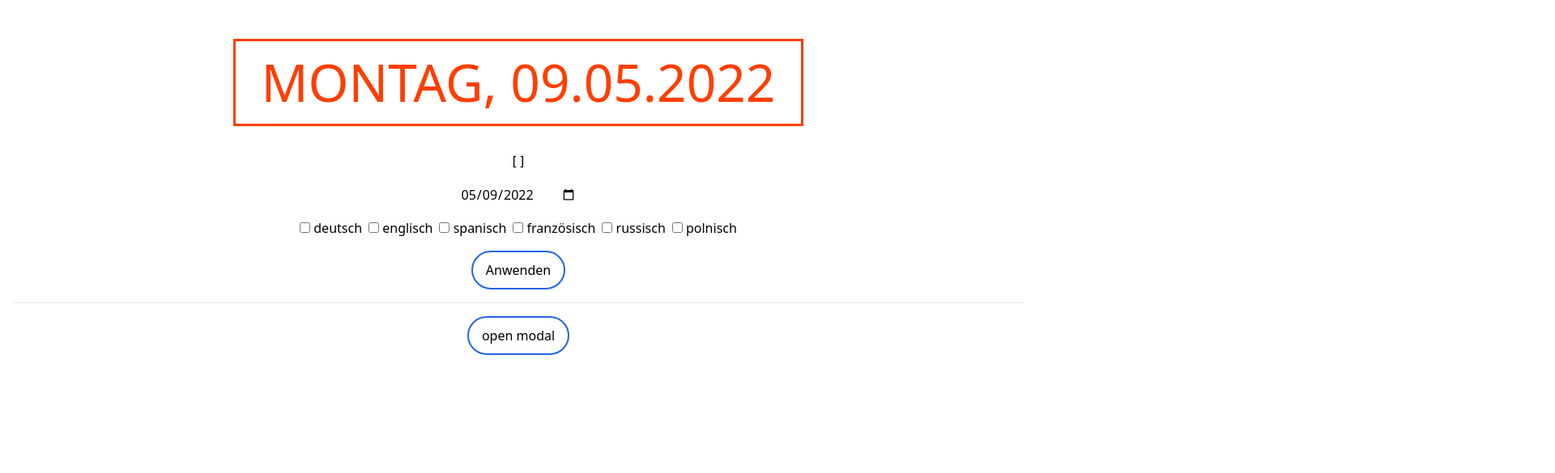
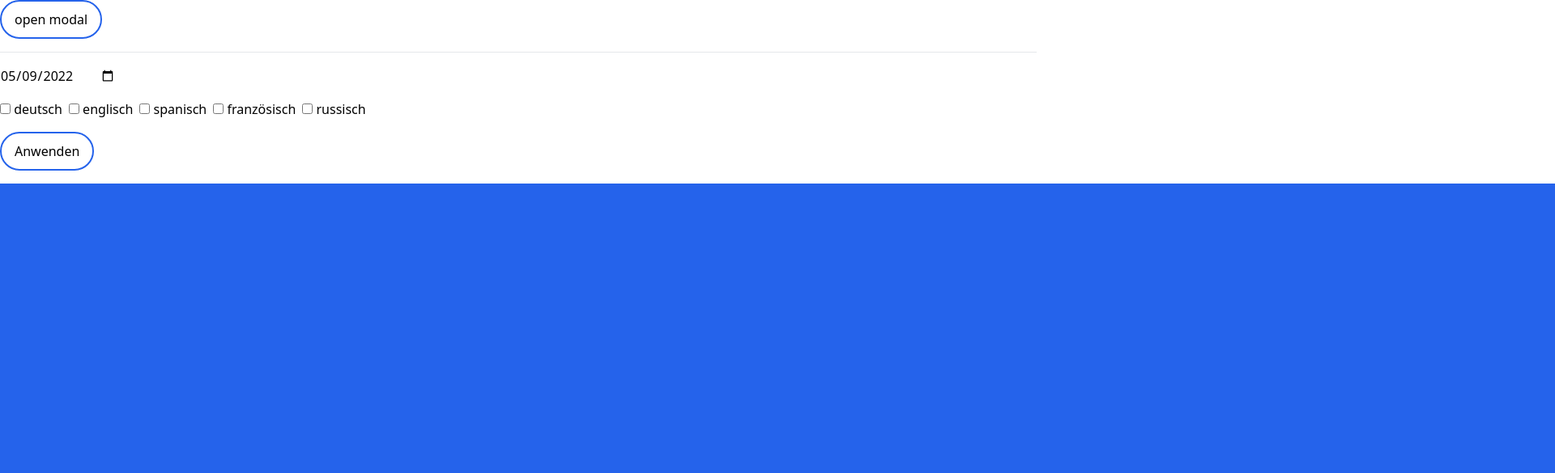
Before and after one commit to cniklas/tmt-video-thumbnails, a Svelte app: page / in a window 1280 px wide. Shown: the top 585 px of the page at 81% size, 1920 px wide, since content can reach past the window. Built offline with nearby package versions, Linux system fonts and the light colour scheme.

Commit message:
setup canvas base layout

```diff
--- a/src/App.svelte
+++ b/src/App.svelte
@@ -1,6 +1,7 @@
 <script>
 	// import logo from './assets/svelte.png'
 	// import Counter from './lib/Counter.svelte'
+	import mockup from './assets/mockup.svg'
 
 	let dialog
 	const showModal = () => {
@@ -16,7 +17,7 @@
 		{ key: 'es-ES', name: 'spanisch', checked: false },
 		{ key: 'fr-FR', name: 'französisch', checked: false },
 		{ key: 'ru-RU', name: 'russisch', checked: false },
-		{ key: 'pl-PL', name: 'polnisch', checked: false },
+		// { key: 'pl-PL', name: 'polnisch', checked: false },
 	]
 
 	const formatDate = (date = null, key = 'de-DE') => {
@@ -44,16 +45,12 @@
 	}
 </script>
 
-<main class="mx-auto p-4 text-center">
-	<!-- <img src={logo} alt="Svelte Logo" class="h-64 w-64" /> -->
-	<h1
-		class="my-8 mx-auto w-fit max-w-[14rem] border-[3px] border-[#ff3e00] py-4 px-8 text-[4rem] font-thin uppercase leading-[1.1] text-[#ff3e00]"
-	>
-		{localeDate}
-	</h1>
+<main>
+	<button type="button" class="h-12 rounded-3xl border-2 border-blue-600 px-4" on:click={showModal}>open modal</button>
+	<hr class="my-4" />
 
-	<pre class="my-4 whitespace-pre-line">{JSON.stringify(dateTextArray)}</pre>
-	<form class="accent-[#ff3e00]" on:submit|preventDefault={onSubmit}>
+	<!-- <pre class="my-4 whitespace-pre-line">{JSON.stringify(dateTextArray)}</pre> -->
+	<form class="my-4 accent-[#ff3e00]" on:submit|preventDefault={onSubmit}>
 		<div class="my-4">
 			<input type="date" bind:value={dateInput} />
 		</div>
@@ -72,9 +69,15 @@
 		</div>
 	</form>
 
-	<hr class="my-4" />
+	<section id="canvas" class="image-dimensions relative mx-auto flex flex-col items-center">
+		<img src={mockup} alt="Mockup" />
+		<h1
+			class="absolute top-[var(--text-box-top)] border-4 border-current py-4 px-8 text-[4rem] font-thin uppercase leading-[1.1] text-white"
+		>
+			{localeDate}
+		</h1>
+	</section>
 
-	<button type="button" class="h-12 rounded-3xl border-2 border-blue-600 px-4" on:click={showModal}>open modal</button>
 	<dialog bind:this={dialog}>
 		<header>
 			<button type="button" on:click={closeModal}>x</button>
@@ -95,48 +98,6 @@
 </main>
 
 <style>
-	/* :root {
-		font-family: -apple-system, BlinkMacSystemFont, 'Segoe UI', Roboto, Oxygen, Ubuntu, Cantarell, 'Open Sans',
-			'Helvetica Neue', sans-serif;
-	} */
-
-	/* main {
-		text-align: center;
-		padding: 1em;
-		margin: 0 auto;
-	} */
-
-	/* img {
-		height: 16rem;
-		width: 16rem;
-	} */
-
-	/* h1 {
-		color: #ff3e00;
-		text-transform: uppercase;
-		font-size: 4rem;
-		font-weight: 100;
-		line-height: 1.1;
-		margin: 2rem auto;
-		max-width: 14rem;
-	} */
-
-	/* p {
-		max-width: 14rem;
-		margin: 1rem auto;
-		line-height: 1.35;
-	} */
-
-	@media (min-width: 480px) {
-		h1 {
-			max-width: none;
-		}
-
-		p {
-			max-width: none;
-		}
-	}
-
 	dialog::backdrop {
 		--s: 222px; /* control the size */
 		--_g: #7f727b 10%, #d6b4c2 10.5% 19%, #0000 19.5% 80.5%, #d6b4c2 81% 89.5%, #baa0ab 90%;
--- a/src/app.css
+++ b/src/app.css
@@ -2,3 +2,38 @@
 @tailwind base;
 @tailwind components;
 @tailwind utilities;
+
+:root {
+	--scrollbar-thumb-color: hsl(218, 13%, 64%);
+	--scrollbar-track-color: hsla(218, 76%, 15%, 0.08);
+	--text-box-top: 360px;
+	--image-width: 1920px;
+	--image-height: 1080px;
+}
+
+::-webkit-scrollbar { width: 6px; height: 6px; }
+::-webkit-scrollbar-thumb { background-color: var(--scrollbar-thumb-color); }
+::-webkit-scrollbar-track { background-color: var(--scrollbar-track-color); }
+
+html {
+	scrollbar-width: thin;
+	scrollbar-color: var(--scrollbar-thumb-color) var(--scrollbar-track-color);
+}
+
+@media (min-width: 1920px) {
+	body {
+		overflow-x: hidden;
+	}
+}
+
+#canvas {
+	/* font-family: 'Poppins', sans-serif; */
+	/* 10px als font-base */
+	/* font-size: .625rem; */
+	/* line-height: 1; */
+}
+
+.image-dimensions {
+	width: var(--image-width);
+	height: var(--image-height);
+}
```
Also changed, not shown: src/assets/mockup.svg (added).
